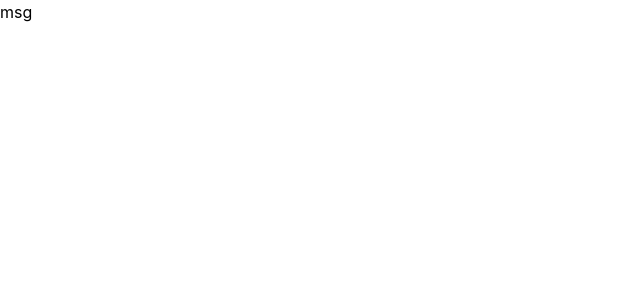
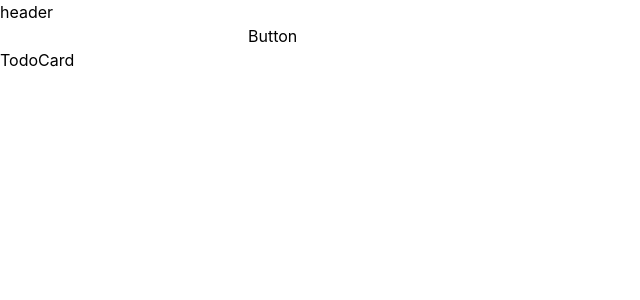
Before and after one commit to hito-kotaro/ts-todo, a React (Create React App) app: page / in a window 1280 px wide. Shown: the top 300 px of the page, without its empty margins (0-640 px from the left). Built offline with nearby package versions, Linux system fonts and the light colour scheme.

Commit message:
フォーム作成

```diff
--- a/src/App.tsx
+++ b/src/App.tsx
@@ -1,9 +1,14 @@
 import React from 'react';
 import type { FC } from 'react';
+import TodoList from './components/TodoApp/TodoList/TodoList';
 
 const App: FC = () => {
   const msg: string = 'msg';
-  return <div>{msg}</div>;
+  return (
+    <div>
+      <TodoList />
+    </div>
+  );
 };
 
 export default App;
--- /dev/null
+++ b/src/components/TodoApp/TodoForm/TodoForm.tsx
@@ -0,0 +1,35 @@
+import React, { useState } from 'react';
+
+const TodoForm = () => {
+  const [input, setInput] = useState('');
+
+  const addTodo = (
+    e: React.FormEvent<HTMLFormElement> | React.MouseEvent<HTMLButtonElement>,
+  ) => {
+    e.preventDefault();
+  };
+
+  const inputForm = (e: React.ChangeEvent<HTMLInputElement>) => {
+    setInput(e.target.value);
+  };
+
+  return (
+    <form onSubmit={addTodo}>
+      <input
+        className="border rounded-none w-3/4 py-2 px-3 text-gray-700 leading-tight focus:outline-none focus:shadow-outline"
+        type="text"
+        value={input}
+        onChange={inputForm}
+      />
+      <button
+        type="button"
+        className="py-2 px-4 bg-green-500 text-white font-semibold rounded-lg shadow-md hover:bg-green-700 focus:outline-none focus:ring-2 focus:ring-green-400 focus:ring-opacity-75"
+        onClick={addTodo}
+      >
+        Button
+      </button>
+    </form>
+  );
+};
+
+export default TodoForm;
--- /dev/null
+++ b/src/components/TodoApp/TodoList/TodoList.tsx
@@ -0,0 +1,16 @@
+import React from 'react';
+import TodoForm from '../TodoForm/TodoForm';
+// TodoFormとTodoCardの表示を担当
+
+const TodoList = () => {
+  const msg: string = 'test';
+  return (
+    <div>
+      <h1>header</h1>
+      <TodoForm />
+      <h1>TodoCard</h1>
+    </div>
+  );
+};
+
+export default TodoList;
```
